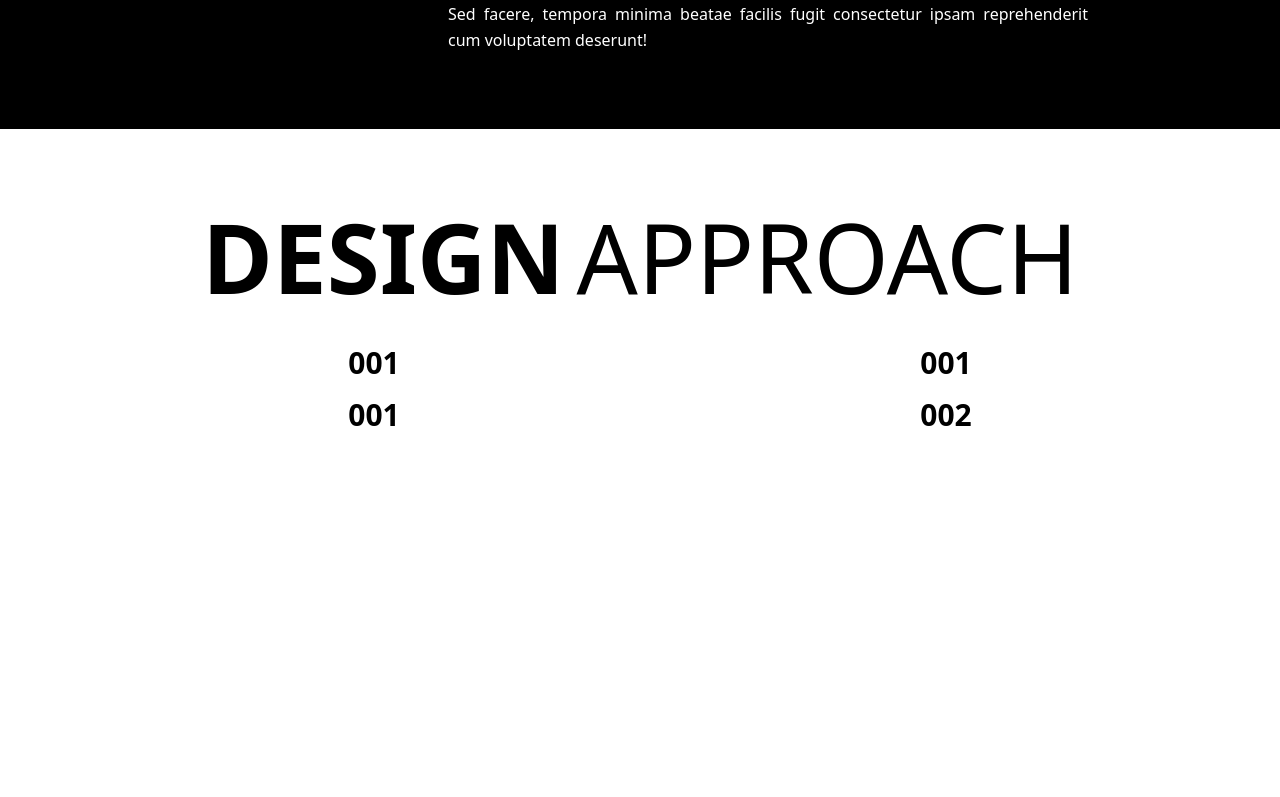
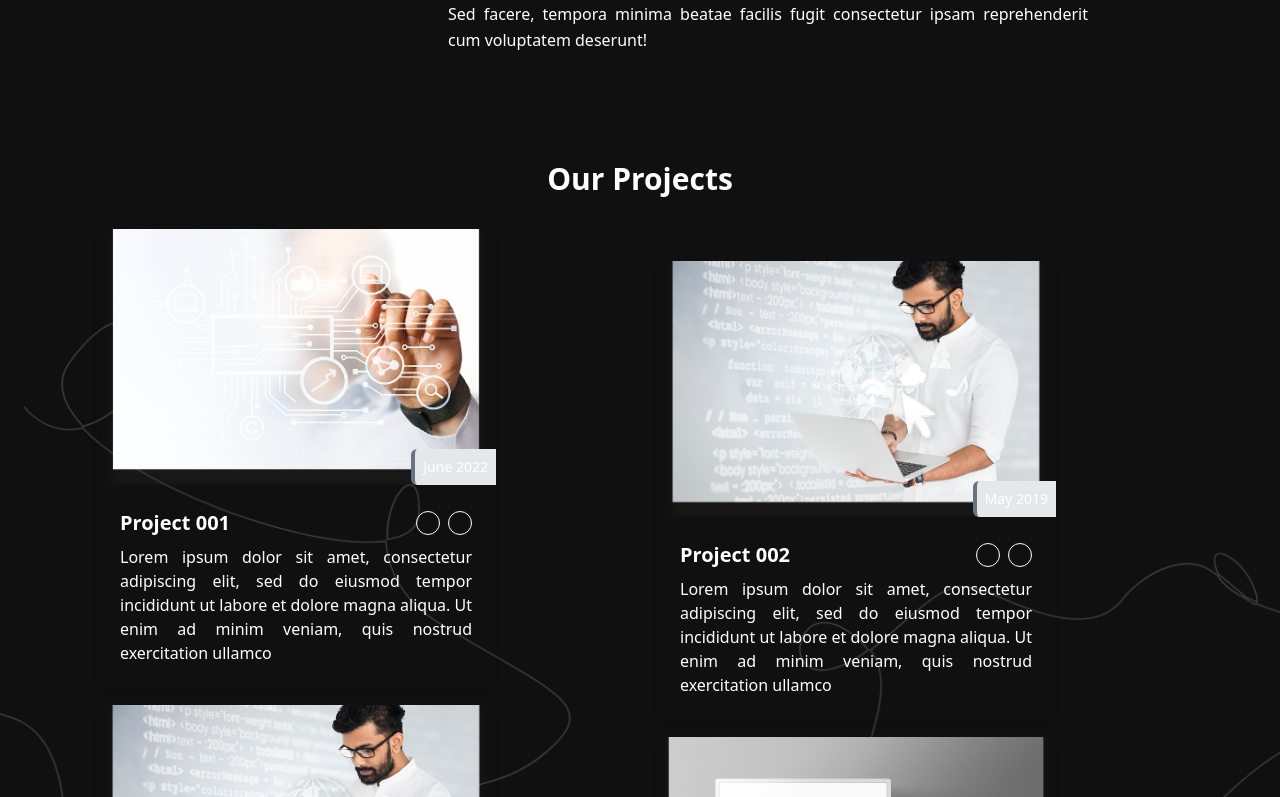
Before and after one commit to Hmsarabi/PSD-HTML, a React (Vite) app in the folder psd-html/: page / in a window 1280 px wide. Shown: the part 1103-1900 px from the top of the page. Built offline with nearby package versions, Linux system fonts and the light colour scheme; a web font is replaced by a local one.

Commit message:
last one

```diff
--- a/psd-html/src/components/CSS/footer.css
+++ b/psd-html/src/components/CSS/footer.css
@@ -73,3 +73,22 @@ ul {
   text-align: center;
   padding: 1rem;
 }
+
+@media only screen and (max-width: 600px) {
+  .future-section {
+    display: flex;
+    grid-template-rows: repeat(2, 1fr);
+    align-content: center;
+    justify-content: center;
+    flex-wrap: wrap;
+  }
+}
+@media only screen and (max-width: 600px) {
+  .footer-section {
+    display: flex;
+    flex-direction: column;
+    align-content: center;
+    justify-content: center;
+    flex-wrap: wrap;
+  }
+}
--- a/psd-html/src/components/about.jsx
+++ b/psd-html/src/components/about.jsx
@@ -3,7 +3,7 @@ import React from "react";
 const About = () => {
   return (
     <div>
-      <div className="mx-auto px-4 py-8 bg-black h-screen">
+      <div className="mx-auto px-4 py-8 h-screen">
         <div>
           <h1 className=" flex text-white text-8xl font-bold justify-center">
             ABOUT
@@ -50,26 +50,6 @@ const About = () => {
           </div>
         </div>
       </div>
-      <div className="mx-auto px-4 py-20 bg-white h-screen ">
-        <div>
-          <h1 className="text-8xl text-bold justify-center flex">
-            <span className="font-bold">DESIGN</span>{" "}
-            <span className="font-light ml-3">APPROACH</span>
-          </h1>
-        </div>
-        <div className="m-10 grid grid-cols-2 gap-4 ml-20">
-          <div className=" flex justify-center ">
-            <h1 className="text-3xl font-bold">001</h1>
-          </div>
-          <div className=" flex justify-center ">
-            <h1 className="text-3xl font-bold">001</h1>
-          </div>
-          <div className=" flex justify-center ">
-            <h1 className="text-3xl font-bold">001</h1>
-          </div >
-          <div className="flex justify-center "><h1 className="text-3xl font-bold" >002</h1></div>
-        </div>
-      </div>
     </div>
   );
 };
```
